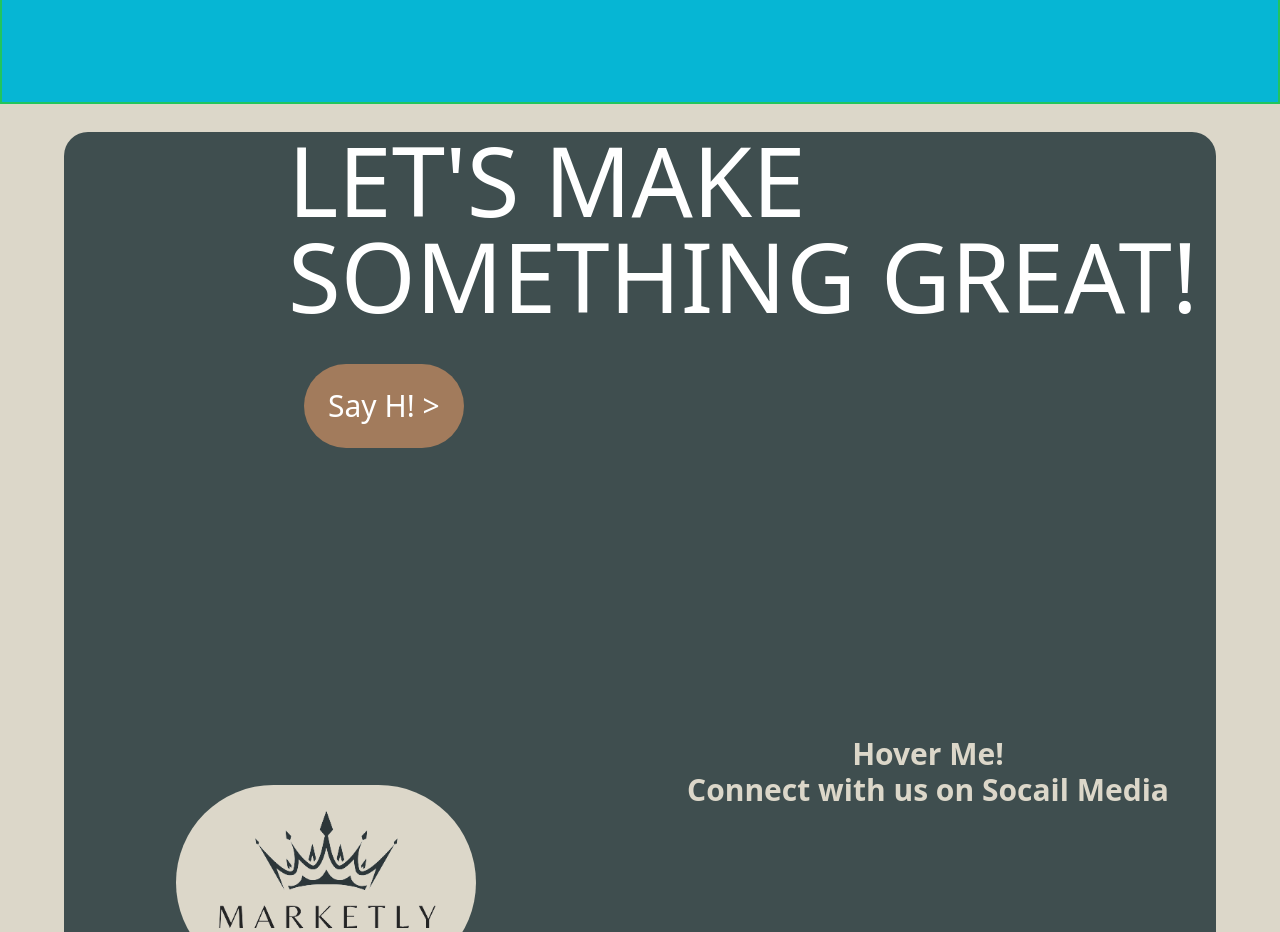
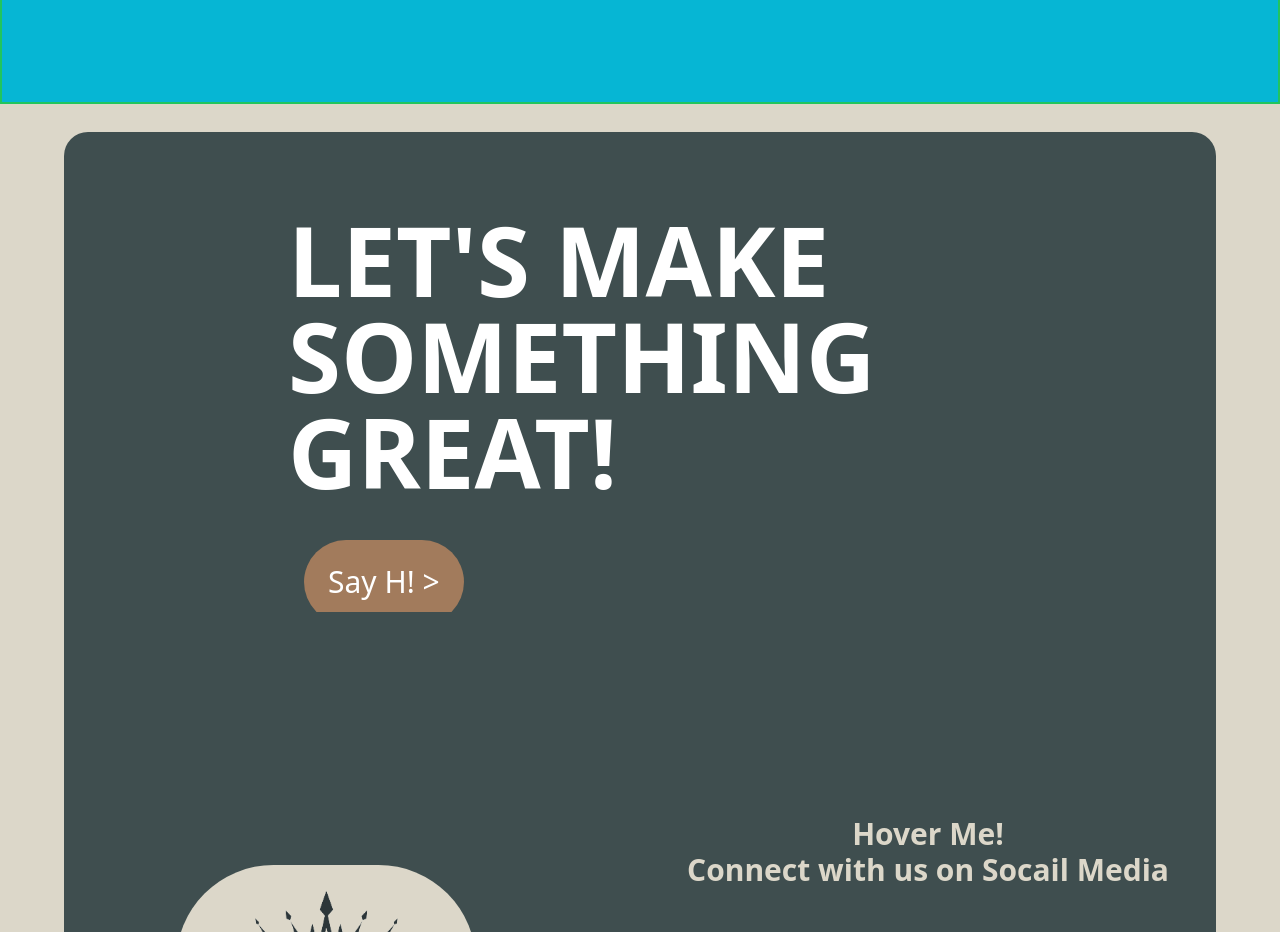
Before and after one commit to mohd-tahzeeb-khan/Marketly-website-Frontend, a Next.js app in the folder marketly/: page / in a window 1280 px wide. Shown: the part 2220-3152 px from the top of the page. Built offline with nearby package versions, Linux system fonts and the light colour scheme.

Commit message:
edited some code for better performance

```diff
--- a/marketly/src/app/sections/contact/contact.js
+++ b/marketly/src/app/sections/contact/contact.js
@@ -4,10 +4,10 @@ const contact = () => {
   return (
     <>
 
-        <div className='w-[90vw] h-[50vh] mx-auto my-auto bg-colorgreen flex flex-col rounded-tl-3xl rounded-tr-3xl mt-7'>
+        <div className='w-[90vw] h-[60vh] mx-auto my-auto bg-colorgreen flex flex-col rounded-tl-3xl rounded-tr-3xl mt-7 py-20'>
             <div className='bg-transparent'>
-                <h1 className='text-white uppercase text-8xl bg-transparent pl-56'>Let's Make</h1>
-                <h1 className='text-white uppercase text-8xl bg-transparent pl-56'>Something great!</h1>
+                <h1 className='text-white uppercase text-8xl bg-transparent pl-56 font-bold'>Let's Make</h1>
+                <h1 className='text-white uppercase text-8xl bg-transparent pl-56 font-bold'>Something great!</h1>
             </div>
             <div className=' bg-transparent pl-60 mt-10'>
                 <button className='bg-colorbrown text-white after:content-[">"] text-3xl p-6 rounded-full hover:scale-105 hover:duration-150 hover:bg-colorbrown'>Say H!     </button>
```
